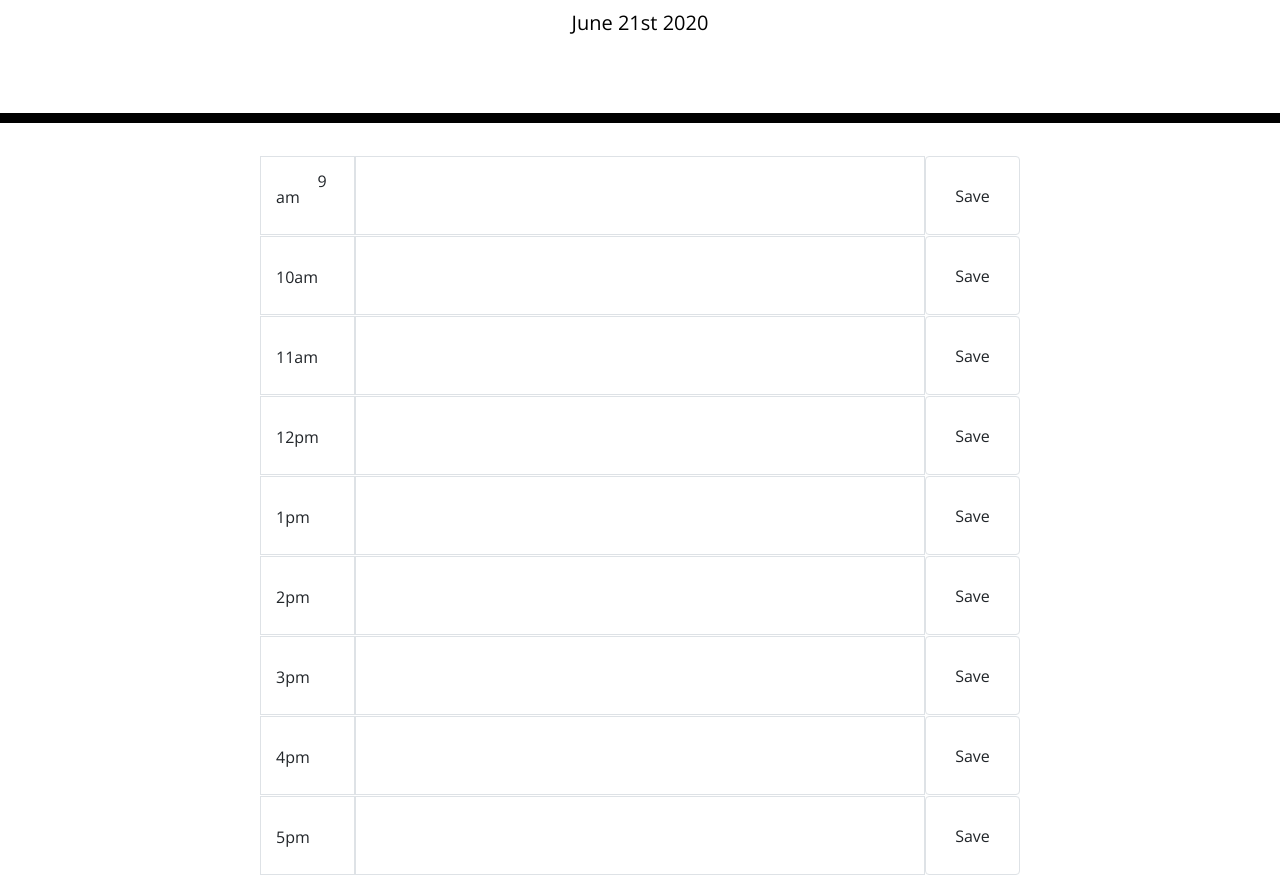
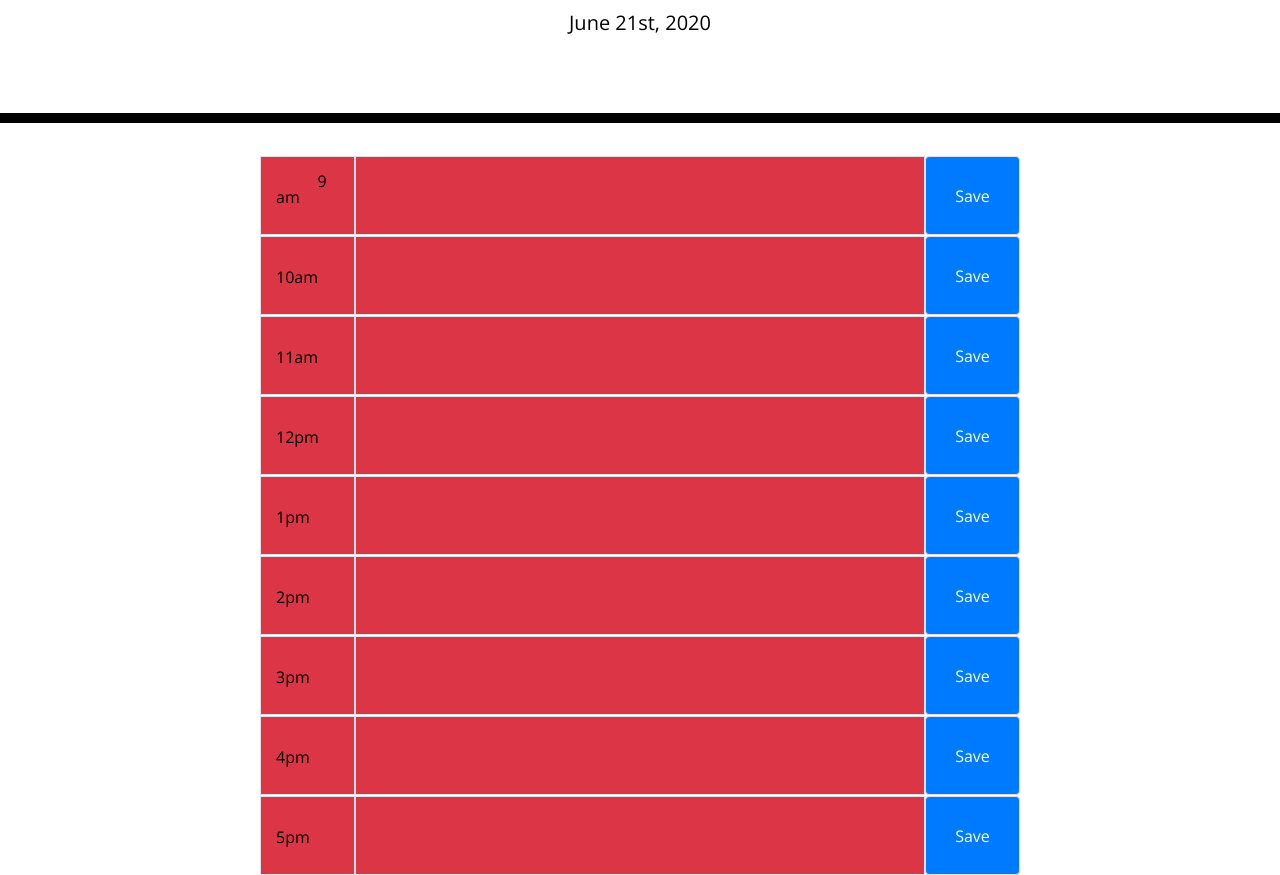
Before and after one commit to NGDino/work-day, a plain HTML site: page index.html in a window 1280 px wide. Shown: the part 181-1056 px from the top of the page. Drawn offline with nearby package versions, Linux system fonts and the light colour scheme.

Commit message:
timer for past present and future working perfectly

```diff
--- a/index.html
+++ b/index.html
@@ -30,69 +30,69 @@
     </header>
     <div class="container ">
       <!-- Timeblocks go here -->
-      <div class="row justify-content-md-center">
-        <div class="col-1 border">
+      <div  id="hour09" class="row justify-content-md-center">
+        <div class="col-1 border colorchange hour">
           9 am
         </div>
-        <input type="text" class="col-6 border">
-        <button type="button" class="col-1 btn border">Save</button>
+        <input type="text" class="col-6 border colorchange">
+        <button type="button" class="col-1 btn btn-primary border">Save</button>
           <!--BUTTON HERE-->
       </div>
-      <div class="row justify-content-md-center">
-        <div class="col-1 border">
+      <div id="hour10" class="row justify-content-md-center">
+        <div class="col-1 border colorchange hour">
           10am
         </div>
-        <input type="text" class="col-6 border">
-        <button type="submit" class="col-1 btn border">Save</button>
+        <input type="text" class="col-6 border colorchange">
+        <button type="submit" class="col-1 btn btn-primary border">Save</button>
       </div>
-      <div class="row justify-content-md-center">
-        <div class="col-1 border">
+      <div id="hour11" class="row justify-content-md-center">
+        <div class="col-1 border colorchange hour">
           11am
         </div>
-        <input type="text" class="col-6 border">
-        <button type="button" class="col-1 btn border">Save</button>
+        <input type="text" class="col-6 border colorchange">
+        <button type="button" class="col-1 btn btn-primary border">Save</button>
       </div>
-      <div class="row justify-content-md-center">
-        <div class="col-1 border">
+      <div id="hour12" class="row justify-content-md-center">
+        <div class="col-1 border colorchange hour">
           12pm
         </div>
-        <input type="text" class="col-6 border">
-        <button type="button" class="col-1 btn border">Save</button>
+        <input type="text" class="col-6 border colorchange">
+        <button type="button" class="col-1 btn btn-primary border">Save</button>
       </div>
-      <div class="row justify-content-md-center">
-        <div class="col-1 border">
+      <div id="hour13" class="row justify-content-md-center">
+        <div class="col-1 border colorchange hour">
           1pm
         </div>
-        <input type="text" class="col-6 border">
-        <button type="button" class="col-1 btn border">Save</button>
+        <input type="text" class="col-6 border colorchange">
+        <button type="button" class="col-1 btn btn-primary border">Save</button>
       </div>
-      <div class="row justify-content-md-center">
-        <div class="col-1 border">
+      <div id="hour14" class="row justify-content-md-center">
+        <div class="col-1 border colorchange hour">
           2pm
         </div>
-        <input type="text" class="col-6 border">
-        <button type="button" class="col-1 btn border">Save</button>
+        <input type="text" class="col-6 border colorchange">
+        <button type="button" class="col-1 btn btn-primary border">Save</button>
       </div>
-      <div class="row justify-content-md-center">
-        <div class="col-1 border">
+      <div id="hour15" class="row justify-content-md-center">
+        <div class="col-1 border colorchange hour">
           3pm
         </div>
-        <input type="text" class="col-6 border">
-        <button type="button" class="col-1 btn border">Save</button>
+        <input type="text" class="col-6 border colorchange">
+        <button type="button" class="col-1 btn btn-primary border">Save</button>
       </div>
-      <div class="row justify-content-md-center">
-        <div class="col-1 border">
+      <div id="hour16" class="row justify-content-md-center">
+        <div class="col-1 border colorchange hour">
           4pm
         </div>
-        <input type="text" class="col-6 border">
-        <button type="button" class="col-1 btn border">Save</button>
+        <input type="text" class="col-6 border colorchange">
+        <button type="button" class="col-1 btn btn-primary border">Save</button>
       </div>
-      <div class="row justify-content-md-center">
-        <div class="col-1 border">
+      <div id="hour17" class="row justify-content-md-center">
+        <div class="col-1 border colorchange hour">
           5pm
         </div>
-        <input type="text" class="col-6 border">
-        <button type="button" class="col-1 btn border">Save</button>
+        <input type="text" class="col-6 border colorchange">
+        <button type="button" class="col-1 btn btn-primary border">Save</button>
       </div>
     </div>
 
--- a/script.js
+++ b/script.js
@@ -1,10 +1,41 @@
-var today = moment().format('MMMM Do YYYY')
+var today = moment().format('MMMM Do, YYYY')
 var currentDayEl = $('#currentDay')
-
+var inputEl = $('input')
 currentDayEl.text(today)
 
-//var buttonEl = $('.btn')
+var currentHour = moment().format('HH');
 
+console.log(currentHour);
+
+
+// on click save the input elements to local storage using JSON
+
+//
 $('.btn').click(function(){
-    console.log('button works')
+    console.log('button works');
+    console.log(inputEl.val());
 })
+
+var rowsArray = document.getElementsByClassName('row');
+for(let i = 0; i<rowsArray.length; i++) {
+
+    var rowEl = rowsArray[i]
+    let hour = rowEl.getAttribute("id");
+    hour = hour.split("r");
+    hour = hour[hour.length - 1]
+    let colorChange = $(rowEl).find(".colorchange")
+
+    console.log(rowEl)
+    console.log(hour)
+
+    if(hour < currentHour) {
+        colorChange.addClass("bg-danger");
+    }
+    else if(hour === currentHour){
+        colorChange.addClass('bg-info');
+    }
+    else{
+        colorChange.addClass('bg-success');
+    }
+
+}
```
Also changed, not shown: style.css (line endings or trailing spaces).
